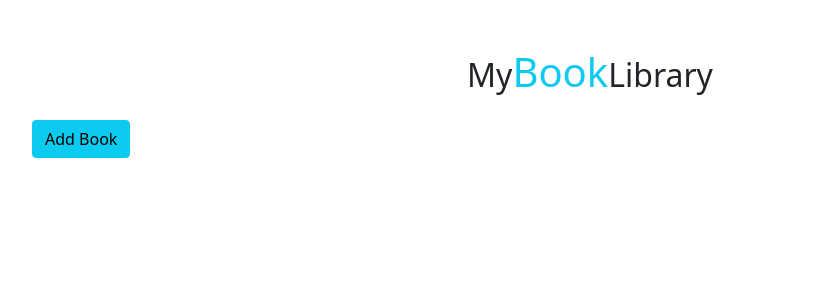
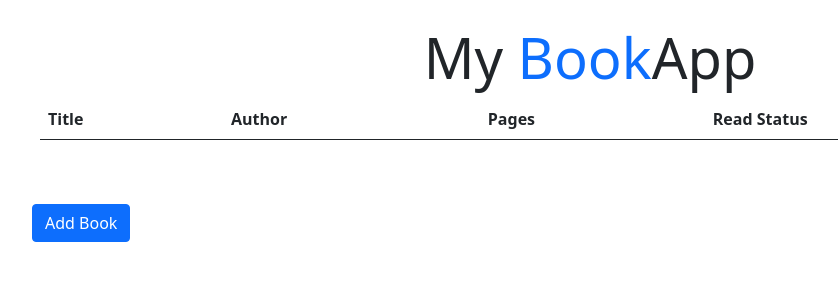
Before and after one commit to wandji20/my-book-library, a PHP site: page / in a window 1280 px wide. Shown: the top 300 px of the page, without its empty margins (50-888 px from the left). Run offline with PHP 8.4, Linux system fonts and the light colour scheme; lists and menus that the app fills with data are empty.

Commit message:
Add Remove Boob method

```diff
--- a/assets/app.js
+++ b/assets/app.js
@@ -1,20 +1,21 @@
-const bookButton = document.querySelector('.book-btn');
-const bookForm = document.querySelector('.book-form');
-const title = document.getElementById('title');
-const author = document.getElementById('author');
-const pages = document.getElementById('pages');
-const readNodes = document.getElementsByName('read-status');
-let read;
-function getReadStatus(radio){
-  for(let i=0; i<radio.length; i++){
-    if (radio[i].checked){
-      read = radio[i].value
-    }
-  }
-}
-getReadStatus(readNodes)
+const form_submit = document.getElementById('form-submit');
+const book_form = document.querySelector('#book-form');
+const form_btn = document.querySelector('#form-btn');
+const title = document.querySelector('#title');
+const author = document.querySelector('#author');
+const pages = document.querySelector('#pages');
+const read_inputs = document.getElementsByName('read-status');
 
-let library = [];
+let mylibrary = [];
+
+// function serializeMyLibrary() {
+//   localStorage.mylibrary = JSON.stringify(mylibrary);
+// }
+
+// function deserializeMyLibrary() {
+//   const books = JSON.parse(localStorage.mylibrary);
+//   return books;
+// }
 
 function Book(title, author, pages, read){
   this.title = title;
@@ -23,25 +24,84 @@ function Book(title, author, pages, read){
   this.read = read;
 }
 
-
-function addBookToLibrary(book){
-
-}
-
 function displayForm(){
-  if (bookForm.style.display === ''){
-    bookForm.style.display = 'block';
+  if (book_form.style.display === ''){
+    book_form.style.display = 'block';
   }else{
-    bookForm.style.display = '';
+    book_form.style.display = '';
   }
 }
 
 
+function displayBooks(){
+  // deserialised_books = deserializeMyLibrary()
+  deserialised_books = JSON.parse(localStorage.mylibrary)
+  const table = document.getElementById('book-list');
+
+  for(let i=0; i<deserialised_books.length; i++){
+    const row = document.createElement('tr');
+    row.setAttribute('id', i);
+    row.innerHTML = `
+      <td>${deserialised_books[i].title}</td>
+      <td>${deserialised_books[i].author}</td>
+      <td>${deserialised_books[i].pages}</td>
+      <td>${deserialised_books[i].read}</td>
+      <td><button class='btn btn-danger'>Remove Book</button></td>
+      `;
+    table.appendChild(row);
+  }
+}
+
+function createBook(){
+  const r1 = document.getElementById('read');
+  const r2 = document.getElementById('unread');
+  let read;
+
+  const getReadvlaue = () =>{
+    if (r1.checked == true){
+      read = r1.value;
+    }else if(r2.checked == true){
+      read = r2.value;
+    }
+    return read;
+
+  }
+
+  getReadvlaue();
+
+  // let mylibrary = deserializeMyLibrary();
+  mylibrary = JSON.parse(localStorage.mylibrary)
+  if(title.value === '' || author.value === '' || pages.value == '' || read == null ){
+    alert('please fill all fields');
+  }else{
+    console.log('allfields are filled')
+    let aBook = new Book(title.value, author.value, pages.value, read);
+    mylibrary.push(aBook);
+    localStorage.mylibrary = JSON.stringify(mylibrary);
+
+  }
+}
+
+function removeBook(id){
+  mylibrary = JSON.parse(localStorage.mylibrary);
+  mylibrary.splice(id, 1);
+  localStorage.mylibrary = JSON.stringify(mylibrary);
+
+}
+document.querySelector('#book-list').addEventListener('click', (e) => {
+  let t_body = e.target.parentNode.parentNode.parentNode
+  let t_row = e.target.parentNode.parentNode
+  removeBook(t_row.id);
+  t_body.removeChild(t_row);
+});
 
 
+form_submit.addEventListener('click', createBook);
+form_btn.addEventListener('click', displayForm);
 
-
-
-
-
-bookButton.addEventListener('click', displayForm)
+if (localStorage.mylibrary){
+  mylibrary = JSON.parse(localStorage.mylibrary);
+}else{
+  localStorage.mylibrary = JSON.stringify(mylibrary)
+}
+displayBooks();
--- a/assets/styles.css
+++ b/assets/styles.css
@@ -1,3 +1,3 @@
-.book-form {
+#book-form {
   display: none;
 }
--- a/index.html
+++ b/index.html
@@ -9,38 +9,52 @@
   <title>Book Library</title>
 </head>
 <body>
-  <div class="container mt-5">
-    <h2 class="text-center">My<span class='h1 text-info'>Book</span>Library</h2>
-    <button class="my-3 btn btn-info book-btn">Add Book</button>
-    <form class='book-form'>
-      <div class="mb-3">
-        <label for="title" class="form-label">Title</label>
-        <input type="text" class="form-control" id="title" >
+  <div class="container mt-4">
+    <h1 class='display-4 text-center'>My <span class='text-primary'>Book</span>App</h1>
+    <table class="table table-stripped mx-2">
+      <thead>
+        <tr>
+          <th>Title</th>
+          <th>Author</th>
+          <th>Pages</th>
+          <th>Read Status</th>
+          <th></th>
+          <tbody id='book-list'></tbody>
+        </tr>
+      </thead>
+    </table>
+    <div class ='btn btn-primary my-5 ' id = 'form-btn'> Add Book </div>
+    <form id='book-form' class='mt-5'>
+      <div class="form-group">
+        <label for="title" class='form-label'>Title</label>
+        <input type="text" id='title' class='form-control'>
       </div>
-      <div class="mb-3">
-        <label for="author" class="form-label">Author</label>
-        <input type="text" class="form-control" id="author" >
+      <div class="form-group">
+        <label for="author" class='form-label'>Author</label>
+        <input type="text" class='form-control' id='author'>
       </div>
-      <div class="mb-3">
-        <label for="pages" class="form-label">Number of Pages</label>
-        <input type="number" class="form-control" id="pages" >
+      <div class="form-group">
+        <label for="pages" class='form-label'>Pages</label>
+        <input type="number" id='pages' class='form-control'>
       </div>
 
       <div class="form-check">
-        <input class="form-check-input" type="radio" name="read-status" id="read" value = 'true'>
-        <label class="form-check-label" for="read">
-          I have read this book
+        <input class="form-check-input" type="radio" name="read-status" id="unread" value ='false'>
+        <label class="form-check-label" for="unread">
+          To Read
         </label>
       </div>
       <div class="form-check">
-        <input class="form-check-input" type="radio" name="read-status" id="unread" value='false'>
-        <label class="form-check-label" for="unread">
-          I have <span class='text-danger'>not</span> read this book
+        <input class="form-check-input" type="radio" name="read-status" id="read" value = 'true' >
+        <label class="form-check-label" for="read">
+          Aleady Read
         </label>
       </div>
-      <button type="submit" class="btn btn-primary">Create Book</button>
+
+      <input type="submit" value='Create Book' class='btn btn-success btn-block mt-2' id = 'form-submit'>
     </form>
   </div>
-  <script src="assets/app.js"></script>
+  <script src="assets/app.js">
+  </script>
 </body>
 </html>
```
